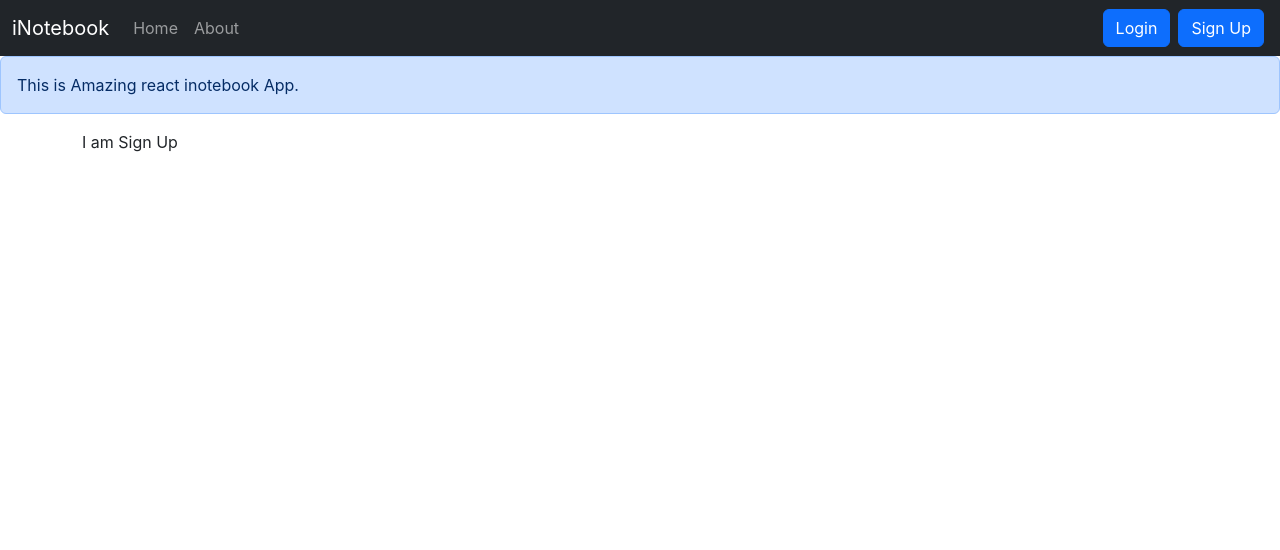
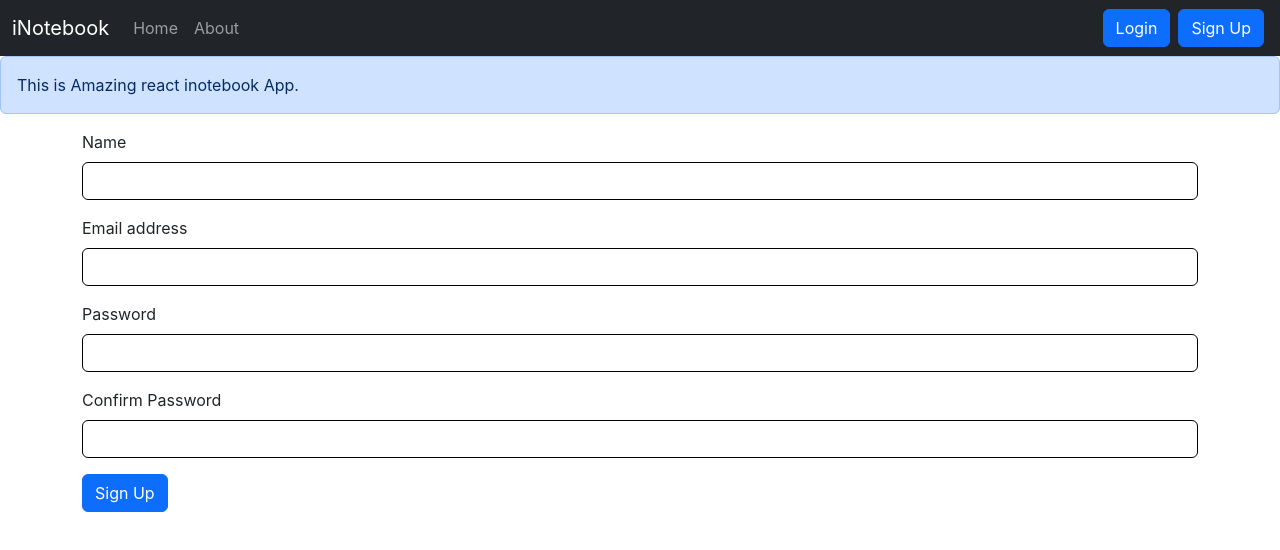
Before and after one commit to Dharmik13/inotebook, a React (Create React App) app: page /signup in a window 1280 px wide. Shown: the top 550 px of the page. Built offline with nearby package versions, Linux system fonts and the light colour scheme.

Commit message:
complete the Sign Up Page. this is similar to the login page minor changes are there in sign up page .

```diff
--- a/src/components/Login.js
+++ b/src/components/Login.js
@@ -47,7 +47,7 @@
                     <input type="password" className="form-control" id="password" name='password' onChange={onChange} />
                 </div>
 
-                <button type="submit" className="btn btn-primary">Submit</button>
+                <button type="submit" className="btn btn-primary">Login</button>
             </form>
         </div>
     )
--- a/src/components/Signup.js
+++ b/src/components/Signup.js
@@ -1,9 +1,63 @@
-import React from 'react'
+import React, { useState } from 'react'
+import { useNavigate } from 'react-router-dom';
 
 const Signup = () => {
+
+    const [credential, setcredential] = useState({ name: "", email: "", password: "", cpassword: "" });
+    const { name, email, password } = credential
+    const history = useNavigate();
+    const handleSubmit = async (e) => {
+        e.preventDefault();
+
+        const response = await fetch("http://localhost:5000/api/auth/createuser", {
+            method: "POST", // *GET, POST, PUT, DELETE, etc.
+            headers: {
+                "Content-Type": "application/json"
+            },
+            body: JSON.stringify({ name, email, password }),
+        });
+        const json = await response.json();
+        console.log(json);
+
+        if (json.success) {
+            // save the authtoken into the local storage and redirect to the home page using useHistory hook
+
+            localStorage.setItem('token', json.authtoken);   // for  save the authtoken into the local storage
+            history("/login");
+        }
+        else {
+            alert("invalid Credentials")
+        }
+    }
+
+    const onChange = (e) => {
+        setcredential({ ...credential, [e.target.name]: e.target.value })
+    }
     return (
+
         <div>
-            I am Sign Up
+            <form onSubmit={handleSubmit}>
+                <div className="mb-3">
+                    <label htmlFor="name" className="form-label">Name</label>
+                    <input type="text" className="form-control" id="name" name="name" aria-describedby="emailHelp" onChange={onChange} minLength={2} required />
+
+                </div>
+                <div className="mb-3">
+                    <label htmlFor="email" className="form-label">Email address</label>
+                    <input type="email" className="form-control" id="email" name="email" aria-describedby="emailHelp" onChange={onChange} />
+
+                </div>
+                <div className="mb-3">
+                    <label htmlFor="password" className="form-label">Password</label>
+                    <input type="password" className="form-control" id="password" name='password' onChange={onChange} minLength={5} required />
+                </div>
+
+                <div className="mb-3">
+                    <label htmlFor="cpassword" className="form-label">Confirm Password</label>
+                    <input type="password" className="form-control" id="cpassword" name='cpassword' onChange={onChange} minLength={5} required />
+                </div>
+                <button type="submit" className="btn btn-primary">Sign Up</button>
+            </form>
         </div>
     )
 }
```
Also changed, not shown: 1 other file (tests, documents, lock files or other folders).
